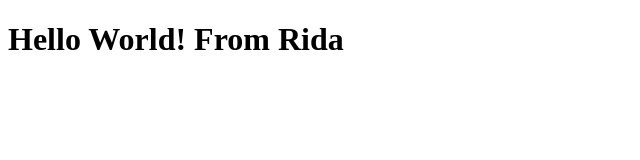
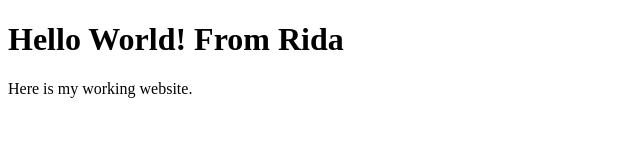
Before and after one commit to ridarafisyed/bootcamp2020, a plain HTML site: page index.html in a window 1280 px wide. Shown: the whole page, without its empty margins (0-640 px from the left). Drawn offline with Linux system fonts and the light colour scheme.

Commit message:
Update index.html

```diff
--- a/index.html
+++ b/index.html
@@ -7,6 +7,7 @@
 </head>
 <body>
     <h1>Hello World! From Rida</h1>
+    <p>Here is my working website. </p>
 
 </body>
 </html>
```
